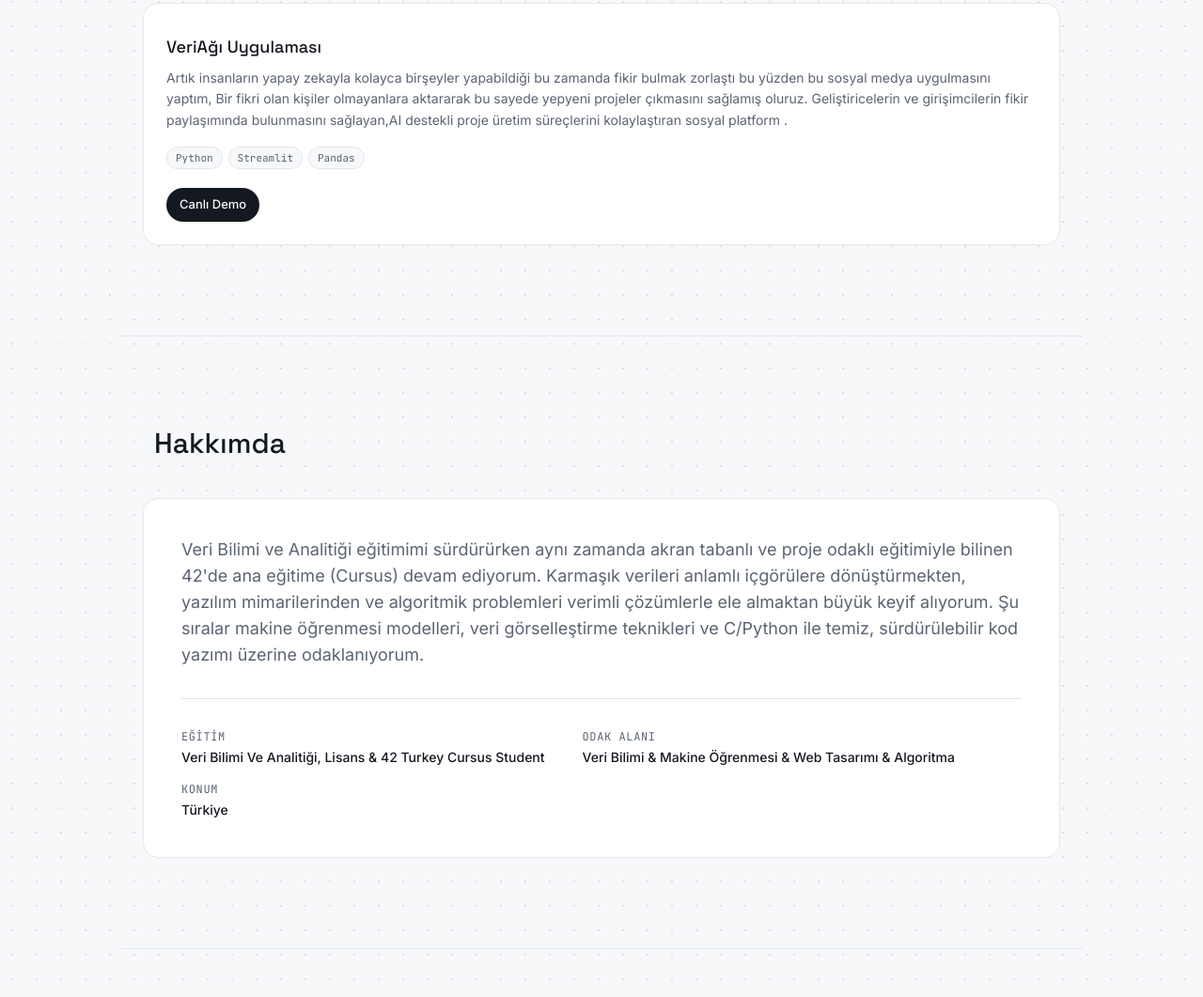
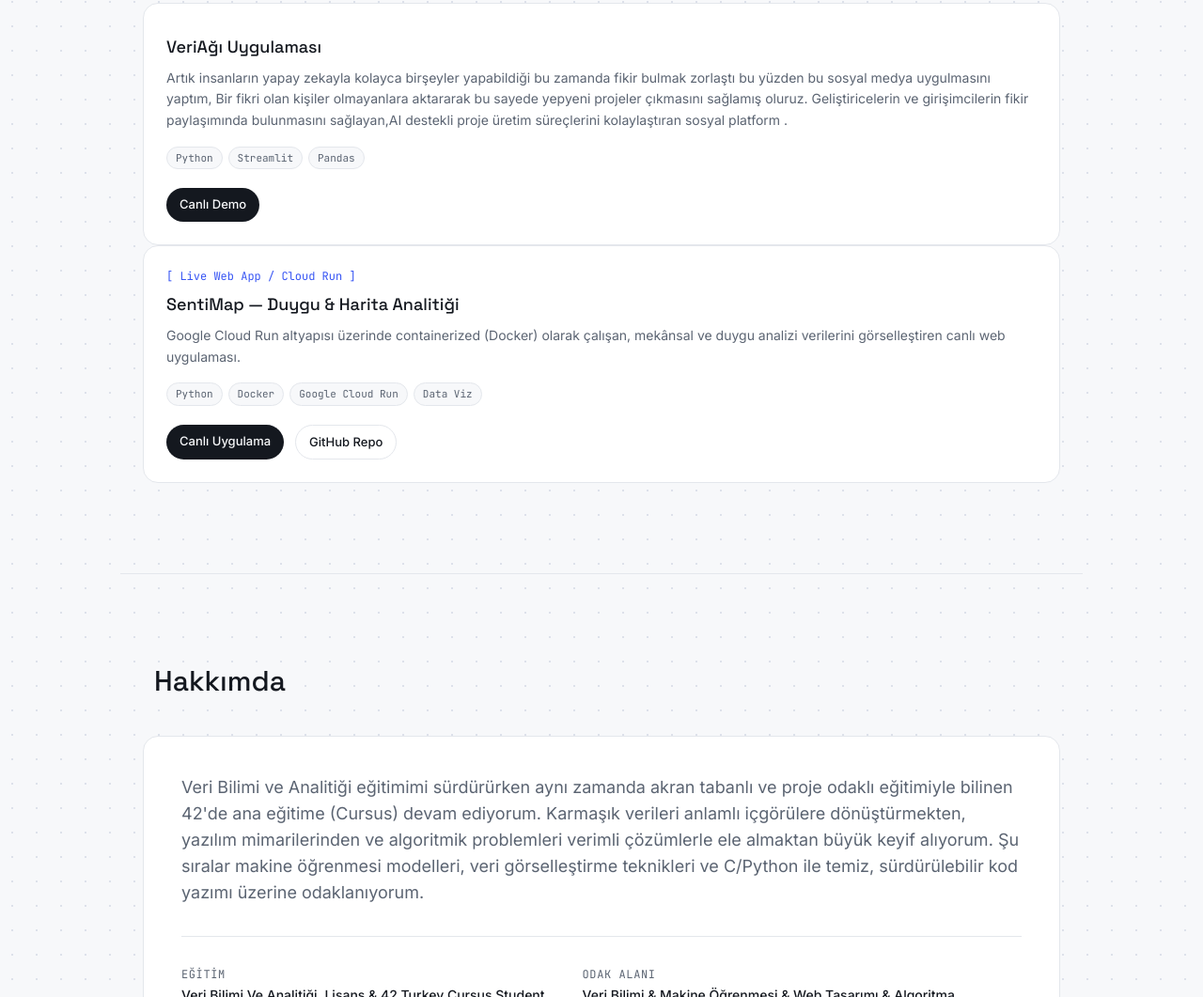
Before and after one commit to Aykuutt/Aykutportfolyo, a plain HTML site: page index.html in a window 1280 px wide. Shown: the part 1259-2320 px from the top of the page at 94% size. Drawn offline with nearby package versions, Linux system fonts and the light colour scheme.

Commit message:
Update index.html

```diff
--- a/index.html
+++ b/index.html
@@ -258,6 +258,24 @@
         <a href="https://veriagiapp.com" target="_blank" rel="noopener" class="proj-btn-primary">Canlı Demo</a>
       </div>
     </div>
+  <!-- Project 1: SentiMap Uygulaması -->
+    <div class="group rounded-2xl border border-line bg-surface p-6 flex flex-col hover:border-accent/50 hover:shadow-[0_8px_30px_-12px_rgba(54,84,244,0.25)] transition-all">
+      <span class="font-mono text-xs text-accent">[ Live Web App / Cloud Run ]</span>
+      <h3 class="font-display text-lg font-medium mt-2">SentiMap — Duygu & Harita Analitiği</h3>
+      <p class="text-sm text-soft leading-relaxed mt-2 flex-1">
+        Google Cloud Run altyapısı üzerinde containerized (Docker) olarak çalışan, mekânsal ve duygu analizi verilerini görselleştiren canlı web uygulaması.
+      </p>
+      <div class="flex flex-wrap gap-1.5 mt-4">
+        <span class="badge-sm">Python</span>
+        <span class="badge-sm">Docker</span>
+        <span class="badge-sm">Google Cloud Run</span>
+        <span class="badge-sm">Data Viz</span>
+      </div>
+      <div class="flex gap-3 mt-5">
+        <a href="https://sentimap-app-294778980873.europe-west1.run.app/" target="_blank" rel="noopener" class="proj-btn-primary">Canlı Uygulama</a>
+        <a href="https://github.com/Aykuutt" target="_blank" rel="noopener" class="proj-btn-secondary">GitHub Repo</a>
+      </div>
+    </div>
 
 
   <div class="grid sm:grid-cols-2 gap-6">
```
